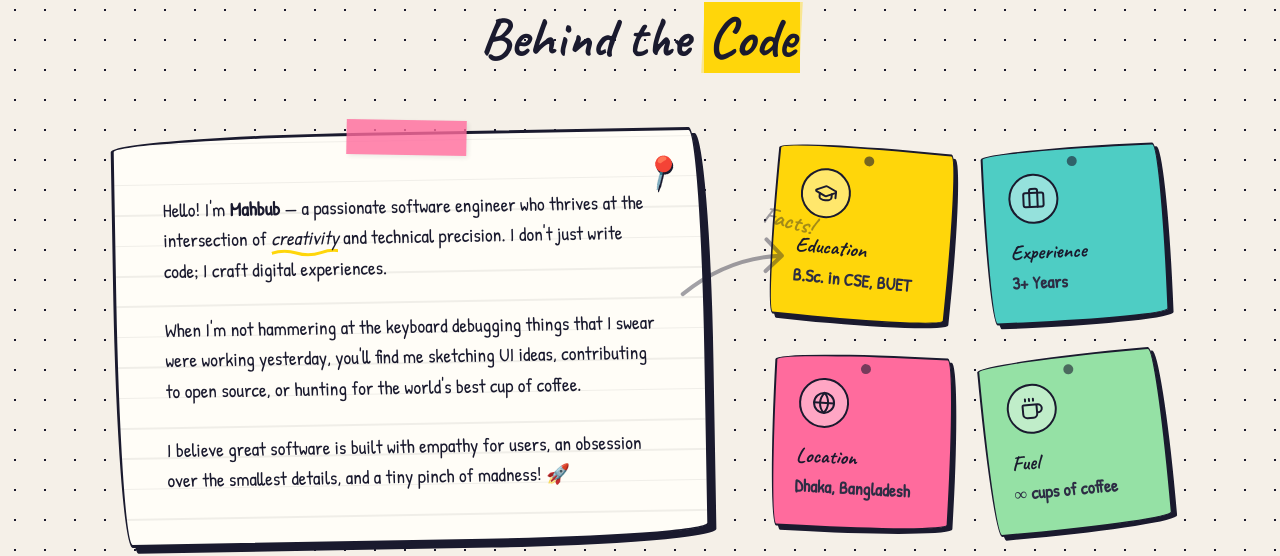
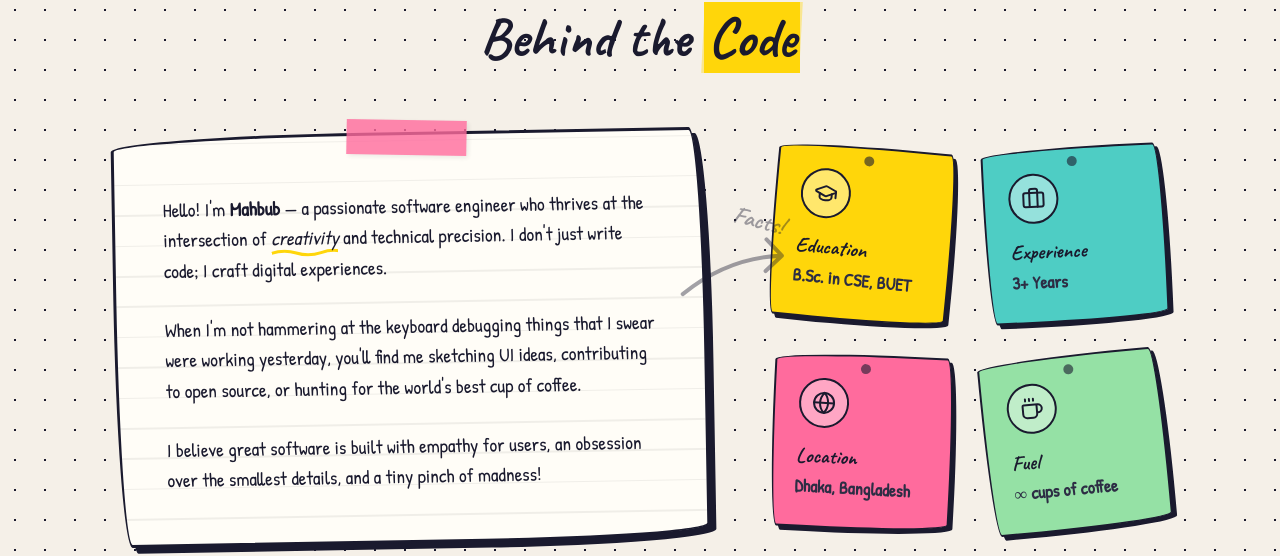
Before and after one commit to Maahhbuub/Mahbub-Doodle, a React (Vite) app: page / in a window 1280 px wide. Shown: the part 925-1481 px from the top of the page. Built offline with nearby package versions, Linux system fonts and the light colour scheme.

Commit message:
fix(all): remove emoji

```diff
--- a/src/components/About/About.jsx
+++ b/src/components/About/About.jsx
@@ -30,7 +30,7 @@ export default function About() {
           {/* Main notepad bio */}
           <div className={`doodle-box ${styles.notepad}`}>
             <div className={styles.tape} aria-hidden="true" />
-            <div className={styles.pin} aria-hidden="true">📍</div>
+            {/* <div className={styles.pin} aria-hidden="true">📍</div> */}
 
             <div className={styles.bio}>
               <p>
@@ -40,7 +40,7 @@ export default function About() {
                 When I'm not hammering at the keyboard debugging things that I swear were working yesterday, you'll find me sketching UI ideas, contributing to open source, or hunting for the world's best cup of coffee.
               </p>
               <p>
-                I believe great software is built with empathy for users, an obsession over the smallest details, and a tiny pinch of madness! 🚀
+                I believe great software is built with empathy for users, an obsession over the smallest details, and a tiny pinch of madness!
               </p>
             </div>
           </div>
--- a/src/components/About/About.module.css
+++ b/src/components/About/About.module.css
@@ -77,7 +77,7 @@
   z-index: 1;
 }
 
-.pin {
+/* .pin {
   position: absolute;
   top: 15px;
   right: 20px;
@@ -86,7 +86,7 @@
   z-index: 1;
   text-shadow: 2px 2px 0 var(--ink);
   animation: float 4s ease-in-out infinite;
-}
+} */
 
 .bio {
   font-size: 1.2rem;
@@ -211,7 +211,7 @@
   color: var(--ink);
   position: absolute;
   top: -20px;
-  right: -30px;
+  right: 0;
   transform: rotate(15deg);
 }
 
--- a/src/components/Projects/Projects.jsx
+++ b/src/components/Projects/Projects.jsx
@@ -55,7 +55,7 @@ export default function Projects() {
           </h2>
           <p className="section-subtitle">
             A selection of stuff I've built.
-            <br/>Mostly it works. Sometimes it breaks. 😅
+            <br />Mostly it works. Sometimes it breaks. :)
           </p>
         </div>
 
```
Lines whose indentation alone changed are shown as unchanged.
